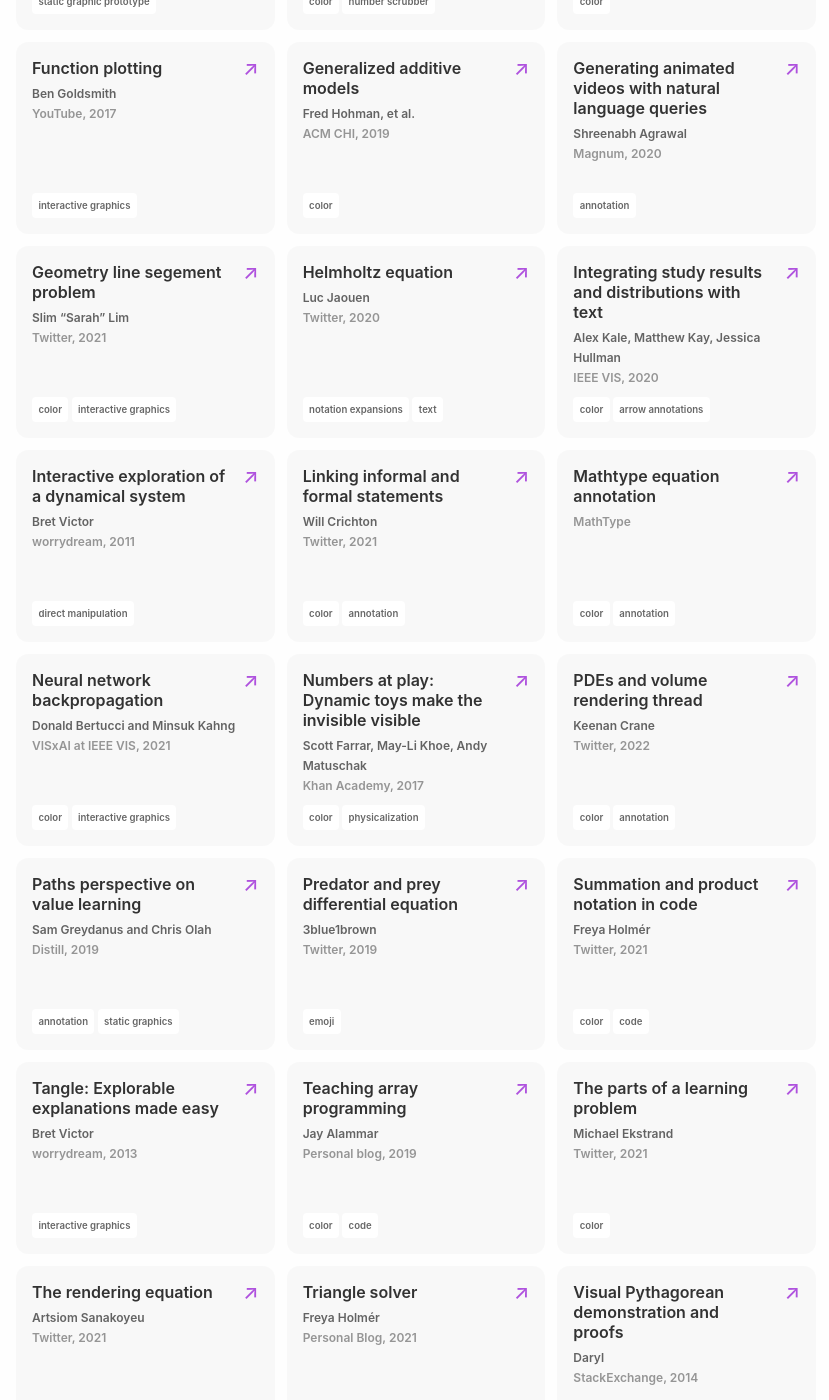
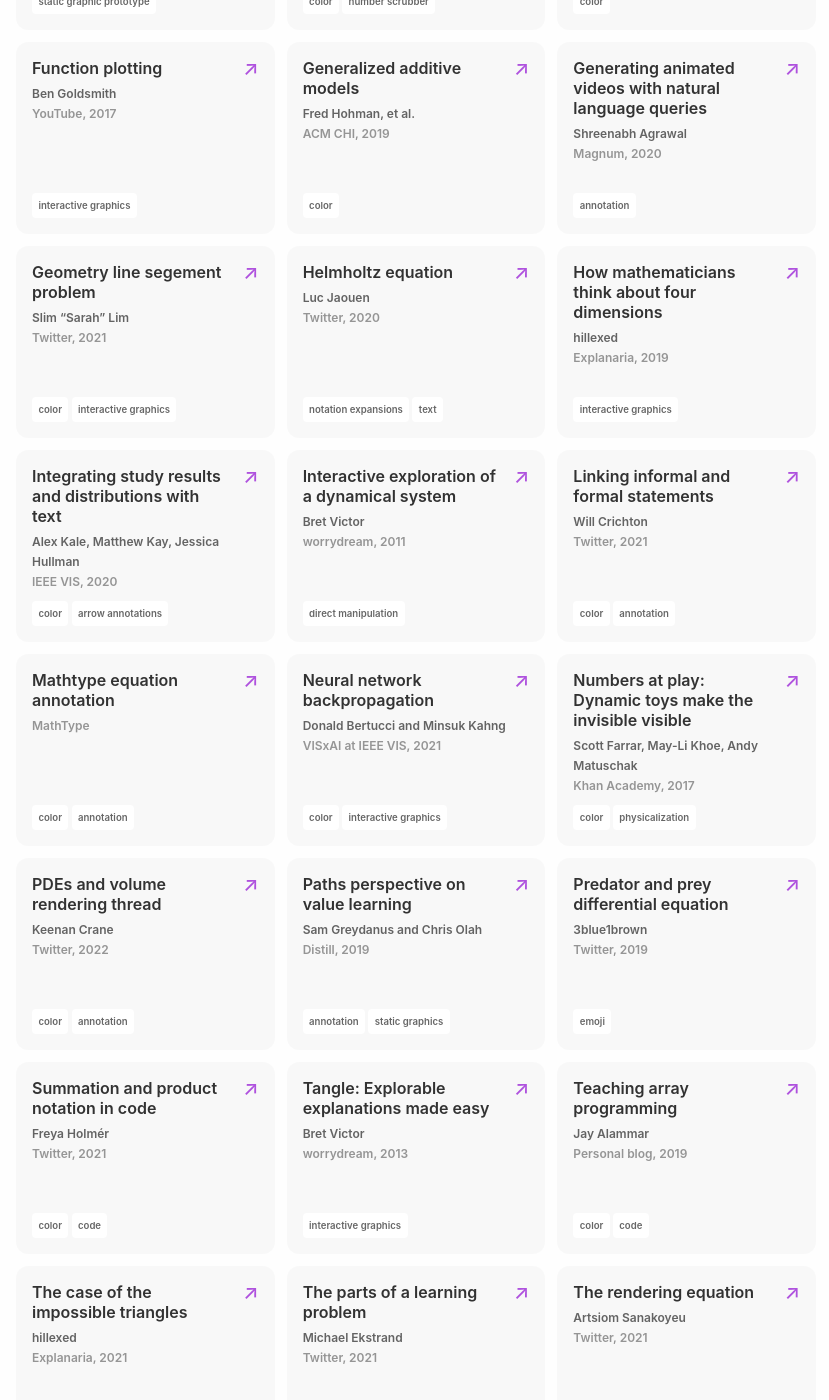
Before and after one commit to fredhohman/awesome-mathematical-notation-design, a Jekyll site: the page built from index.md, in a window 1280 px wide and 1400 px high, scrolled down 2876 px. Shown: the whole window, without its empty margins (224-1053 px from the left). Built offline with Jekyll 4.4.1, drawn with Linux system fonts in a browser that asks for light colours; some of the changed text lies outside the part shown.

Commit message:
feat: new examples from explanaria

```diff
--- a/_data/examples.yaml
+++ b/_data/examples.yaml
@@ -461,3 +461,22 @@
   tags:
     - annotation
     - static graphics
+
+- title: How mathematicians think about four dimensions
+  author: hillexed
+  publication: Explanaria
+  year: 2019
+  link: https://explanaria.github.io/thinking4D/
+  type: example
+  tags:
+    - interactive graphics
+
+- title: The case of the impossible triangles
+  author: hillexed
+  publication: Explanaria
+  year: 2021
+  link: https://explanaria.github.io/impossibletriangles/
+  type: example
+  tags:
+    - color
+    - interactive graphics
```
